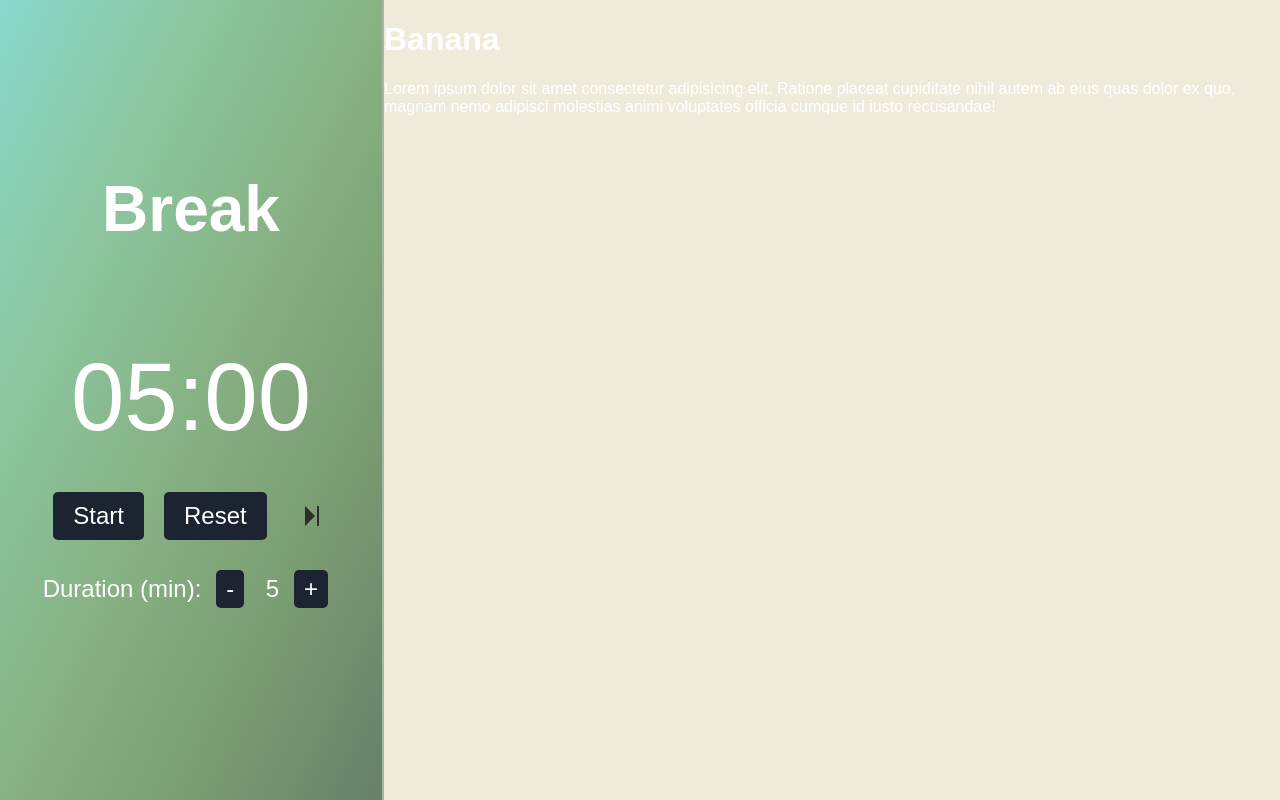
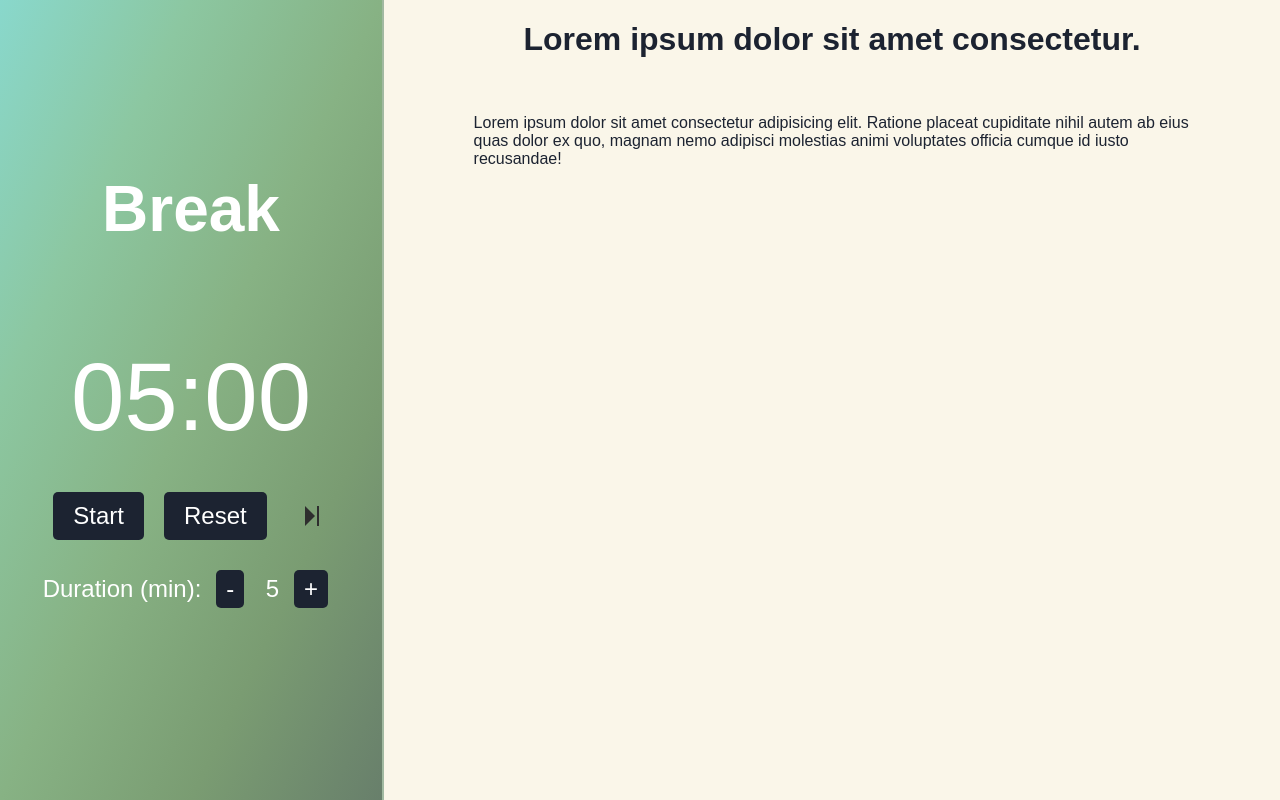
Before and after one commit to valentinminkov/moodpom, a React (Create React App) app: page / in a window 1280 px wide. Both pictures are taken after a click on the button 770 px from the left and 516 px from the top of the page. Built offline with nearby package versions, Linux system fonts and the light colour scheme.

Commit message:
use only css for the transition. fix the scroll issue with css

```diff
--- a/src/App.js
+++ b/src/App.js
@@ -1,65 +1,32 @@
-import React, { useContext, useEffect } from "react";
+import React, { useContext } from "react";
 import styles from "./App.module.css";
 import { AppContext } from "./context/AppContext";
 import Pomodoro from "./components/Pomodoro/Pomodoro";
-import { addClassWithDelay, removeClassWithDelay } from "./utils/general";
 import BreakContent from "./components/BreakContent/BreakContent";
 
 function App() {
   const { appState } = useContext(AppContext);
   const { isBreakPeriod } = appState;
-  const breakContentClass = "break-content-container";
-  const pomodoroContentClass = "pomodoro-content";
-
-  // Fixes the issue of the animation jumping on switch change
-  useEffect(() => {
-    if (isBreakPeriod) {
-      removeClassWithDelay(styles[breakContentClass], styles["hide"], 0);
-      removeClassWithDelay(styles[breakContentClass], styles["closed"], 100);
-      removeClassWithDelay(styles[pomodoroContentClass], styles["work"], 100);
-
-      addClassWithDelay(styles[pomodoroContentClass], styles["break"], 100);
-      addClassWithDelay(styles[breakContentClass], styles["opened"], 100);
-    } else {
-      removeClassWithDelay(styles[breakContentClass], styles["opened"], 0);
-      removeClassWithDelay(styles[pomodoroContentClass], styles["break"], 0);
-
-      addClassWithDelay(styles[pomodoroContentClass], styles["work"], 0);
-      addClassWithDelay(styles[breakContentClass], styles["hide"], 600);
-      addClassWithDelay(styles[breakContentClass], styles["closed"], 0);
-    }
-  }, [isBreakPeriod]);
-
-  // This is to prevent the animation from running on every render
-  // and only run it on the initial render
-  useEffect(() => {
-    if (!isBreakPeriod) {
-      addClassWithDelay(styles[breakContentClass], styles["hide"], 0);
-    }
-
-    addClassWithDelay(
-      styles[pomodoroContentClass],
-      isBreakPeriod ? styles["break"] : styles["work"],
-      0
-    );
-    addClassWithDelay(
-      styles[breakContentClass],
-      isBreakPeriod ? styles["opened"] : styles["closed"],
-      0
-    );
-  }, []);
 
   return (
     <div className={styles["app-container"]}>
       <div
-        className={`${styles["pomodoro-content"]}`}
+        className={`${styles["pomodoro-content"]} ${
+          isBreakPeriod ? styles.break : styles.work
+        }`}
       >
         <Pomodoro />
       </div>
       <div
-        className={`${styles[breakContentClass]}`}
+        className={`${styles["break-content-container"]} ${
+          isBreakPeriod ? styles.opened : styles.closed
+        }`}
       >
-        <BreakContent />
+        <BreakContent
+          className={`${styles["break-content"]} ${
+            isBreakPeriod ? styles["opened"] : styles["closed"]
+          }`}
+        />
       </div>
     </div>
   );
--- a/src/App.module.css
+++ b/src/App.module.css
@@ -6,7 +6,7 @@
 }
 
 .pomodoro-content {
-  transition: width 1s ease-in-out;
+  transition: width 0.7s ease-in-out;
 }
 
 .pomodoro-content.work {
@@ -18,18 +18,29 @@
 }
 
 .break-content-container {
-  transition: width 1s ease-in-out, opacity 0.7s ease-in-out;
+  background-color: #faf6e9;
+  transition: width 0.7s ease-in-out, opacity 0.7s ease-in-out,
+    background-color 1s ease-in-out;
 }
 
 .break-content-container.opened {
   width: 70%;
+  opacity: 1;
+  transition: width 0.7s ease-in-out, opacity 0.7s ease-in-out,
+    background-color 0s ease-in-out;
 }
 
 .break-content-container.closed {
+  background-color: #e7b27f;
   width: 0;
+}
+
+.break-content {
+  color: #1c2331;
+  opacity: 1;
+  transition:  opacity 0.7s ease-in-out
+}
+.break-content.closed {
+  display: none;
   opacity: 0;
 }
-
-.break-content-container.hide{
-  display: none;
-}
--- a/src/components/BreakContent/BreakContent.jsx
+++ b/src/components/BreakContent/BreakContent.jsx
@@ -1,11 +1,11 @@
 import React from "react";
 import styles from "./BreakContent.module.css";
 
-const BreakContent = () => {
+const BreakContent = ({ className: propClasses }) => {
   return (
-    <div className={styles["break-content"]}>
-      <h1>Banana</h1>
-      <p>
+    <div className={`${styles["break-content"]} ${propClasses}`}>
+      <h1 className={styles.title}>Lorem ipsum dolor sit amet consectetur.</h1>
+      <p className={styles.paragraph}>
         Lorem ipsum dolor sit amet consectetur adipisicing elit. Ratione placeat
         cupiditate nihil autem ab eius quas dolor ex quo, magnam nemo adipisci
         molestias animi voluptates officia cumque id iusto recusandae!
--- a/src/components/BreakContent/BreakContent.module.css
+++ b/src/components/BreakContent/BreakContent.module.css
@@ -1,4 +1,15 @@
 .break-content {
-  color: white;
   width: 100%;
+  display: flex;
+  flex-direction: column;
 }
+
+.title {
+  text-align: center;
+}
+
+.paragraph {
+  padding: 18px;
+  max-width: 80%;
+  align-self: center;
+}
--- a/src/index.css
+++ b/src/index.css
@@ -4,7 +4,6 @@ html, body {
 }
 
 body {
-  background-color: #f0eada;
   margin: 0;
   font-family: -apple-system, BlinkMacSystemFont, 'Segoe UI', 'Roboto', 'Oxygen',
     'Ubuntu', 'Cantarell', 'Fira Sans', 'Droid Sans', 'Helvetica Neue',
```
